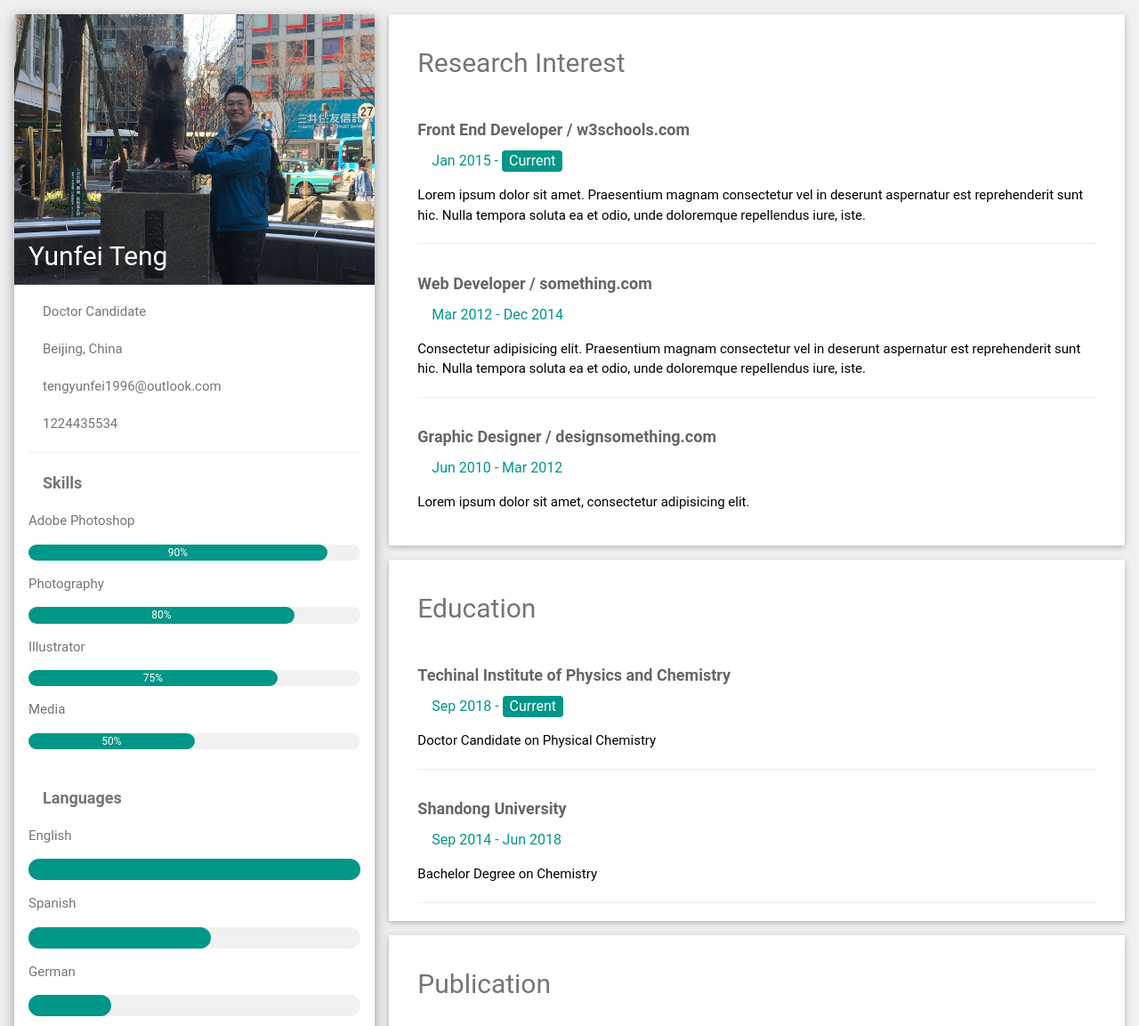
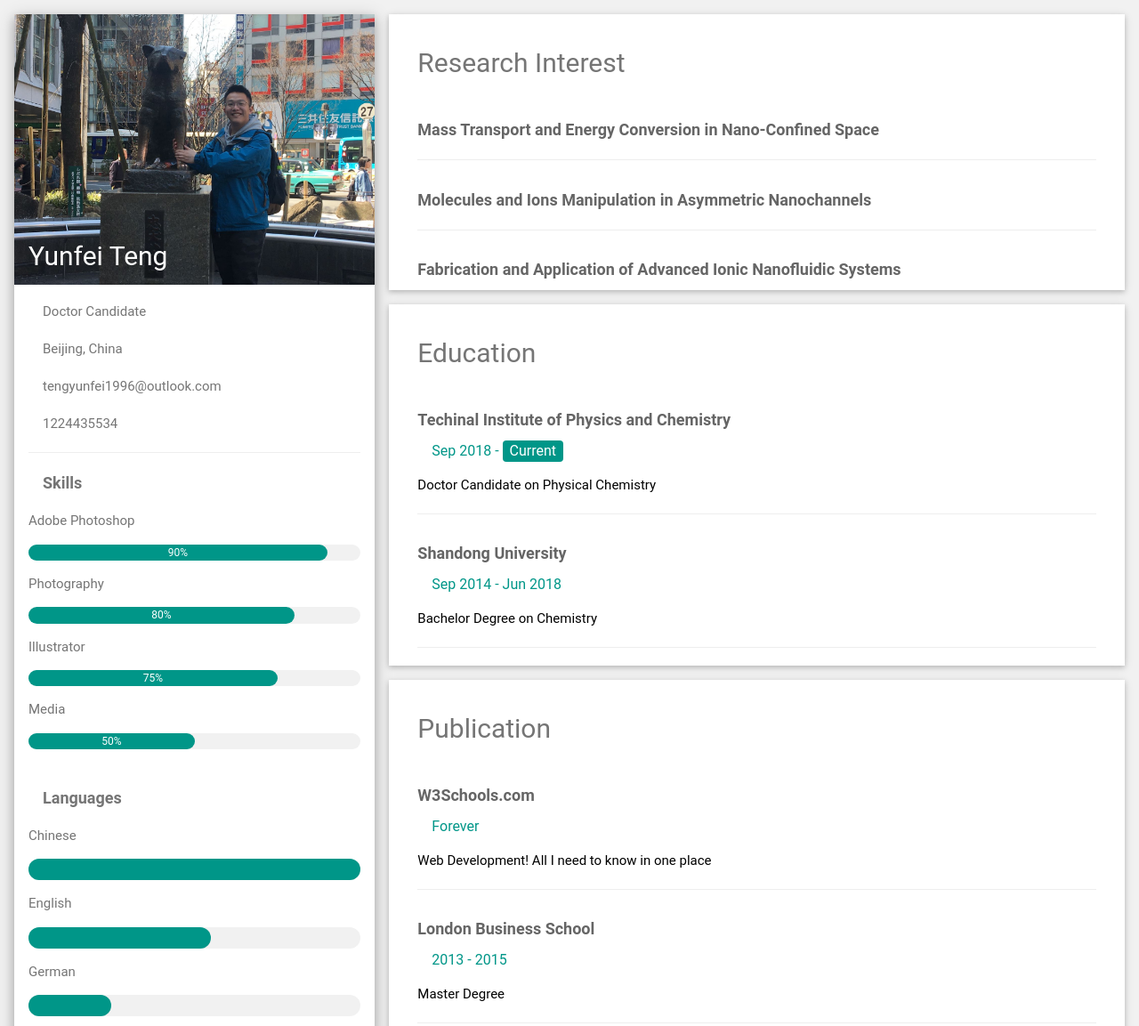
Before and after one commit to Tengyunfei1996/Personal-website, a plain HTML site: page index.html in a window 1280 px wide. Shown: the top 1153 px of the page at 89% size. Drawn offline with Linux system fonts and the light colour scheme.

Commit message:
Update index.html

```diff
--- a/index.html
+++ b/index.html
@@ -54,11 +54,11 @@ html,body,h1,h2,h3,h4,h5,h6 {font-family: "Roboto", sans-serif}
           <br>
 
           <p class="w3-large w3-text-theme"><b><i class="fa fa-globe fa-fw w3-margin-right w3-text-teal"></i>Languages</b></p>
-          <p>English</p>
+          <p>Chinese</p>
           <div class="w3-light-grey w3-round-xlarge">
             <div class="w3-round-xlarge w3-teal" style="height:24px;width:100%"></div>
           </div>
-          <p>Spanish</p>
+          <p>English</p>
           <div class="w3-light-grey w3-round-xlarge">
             <div class="w3-round-xlarge w3-teal" style="height:24px;width:55%"></div>
           </div>
@@ -79,21 +79,15 @@ html,body,h1,h2,h3,h4,h5,h6 {font-family: "Roboto", sans-serif}
       <div class="w3-container w3-card w3-white w3-margin-bottom">
         <h2 class="w3-text-grey w3-padding-16"><i class="fa fa-suitcase fa-fw w3-margin-right w3-xxlarge w3-text-teal"></i>Research Interest</h2>
         <div class="w3-container">
-          <h5 class="w3-opacity"><b>Front End Developer / w3schools.com</b></h5>
-          <h6 class="w3-text-teal"><i class="fa fa-calendar fa-fw w3-margin-right"></i>Jan 2015 - <span class="w3-tag w3-teal w3-round">Current</span></h6>
-          <p>Lorem ipsum dolor sit amet. Praesentium magnam consectetur vel in deserunt aspernatur est reprehenderit sunt hic. Nulla tempora soluta ea et odio, unde doloremque repellendus iure, iste.</p>
+          <h5 class="w3-opacity"><b>Mass Transport and Energy Conversion in Nano-Confined Space</b></h5>
           <hr>
         </div>
         <div class="w3-container">
-          <h5 class="w3-opacity"><b>Web Developer / something.com</b></h5>
-          <h6 class="w3-text-teal"><i class="fa fa-calendar fa-fw w3-margin-right"></i>Mar 2012 - Dec 2014</h6>
-          <p>Consectetur adipisicing elit. Praesentium magnam consectetur vel in deserunt aspernatur est reprehenderit sunt hic. Nulla tempora soluta ea et odio, unde doloremque repellendus iure, iste.</p>
+          <h5 class="w3-opacity"><b>Molecules and Ions Manipulation in Asymmetric Nanochannels</b></h5>
           <hr>
         </div>
         <div class="w3-container">
-          <h5 class="w3-opacity"><b>Graphic Designer / designsomething.com</b></h5>
-          <h6 class="w3-text-teal"><i class="fa fa-calendar fa-fw w3-margin-right"></i>Jun 2010 - Mar 2012</h6>
-          <p>Lorem ipsum dolor sit amet, consectetur adipisicing elit. </p><br>
+          <h5 class="w3-opacity"><b>Fabrication and Application of Advanced Ionic Nanofluidic Systems</b></h5>
         </div>
       </div>
 
```
